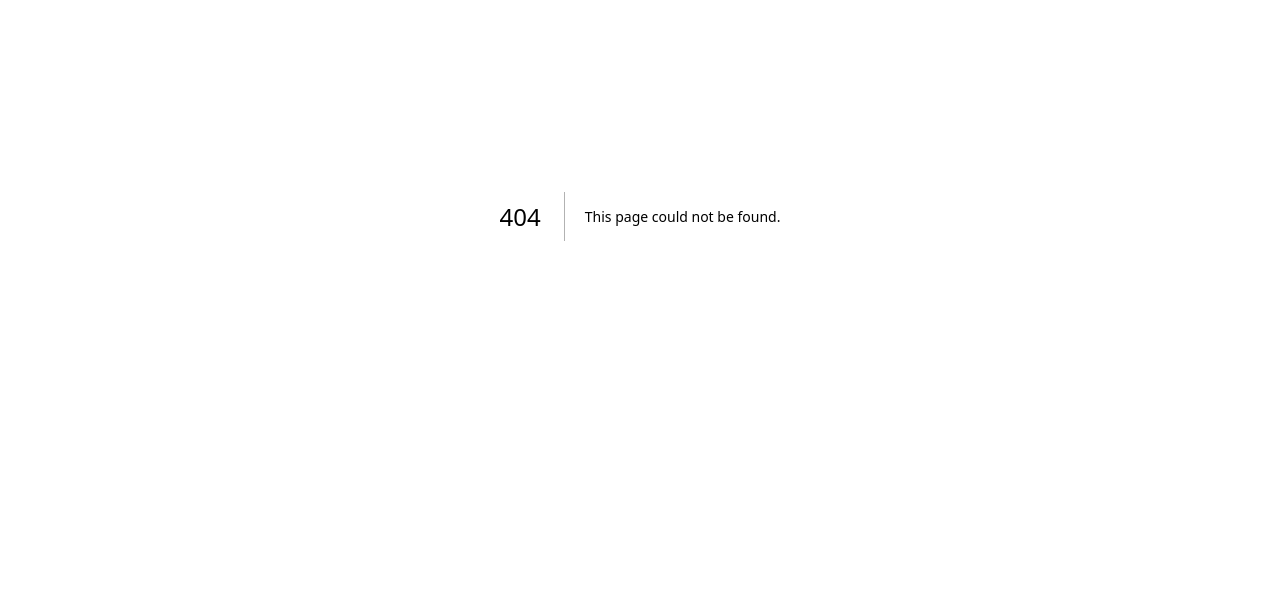
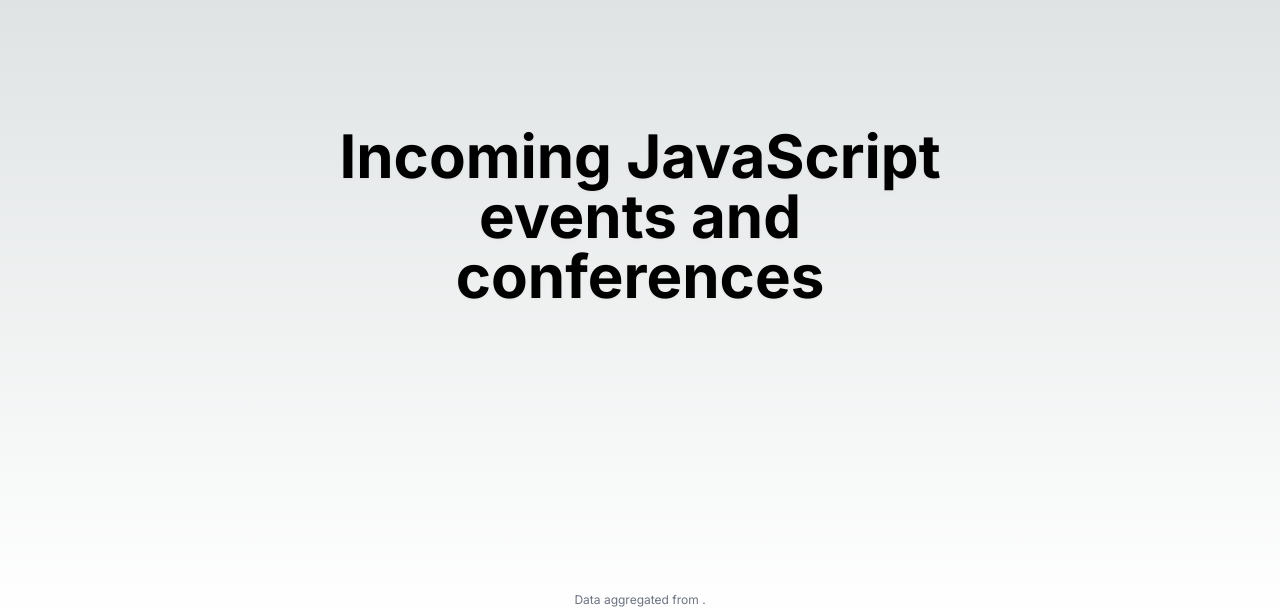
Before and after one commit to ANTOSzbk/next-edge-scaper, a Next.js app: page /blog in a window 1280 px wide. Before the commit this address had no page. Shown: the part 184-800 px from the top of the page. Built offline with nearby package versions, Linux system fonts and the light colour scheme.

Commit message:
Introduce page with conferences

```diff
--- /dev/null
+++ b/app/blog/page.tsx
@@ -0,0 +1,30 @@
+import type { Metadata } from 'next';
+import Link from 'next/link';
+
+export const metadata: Metadata = {
+    title: 'JavaScript Events and Conferences',
+    description: 'Tech news from web development world',
+    keywords: ['javascript', 'typescript', 'react', 'events', 'conferences'],
+};
+
+export const revalidate = 86400; // 24 hours
+
+export default function Blog() {
+    return (
+        <main className="flex min-h-screen flex-col items-center justify-center p-8 md:p-24 relative">
+            <h1 className="lg:text-6xl md:text-5xl text-3xl font-bold drop-shadow-sm dark:drop-shadow-md text-center md:px-48">
+                Incoming JavaScript events and conferences
+            </h1>
+            <footer className="flex flex-col items-center justify-center w-full absolute bottom-2">
+                <p className="text-gray-500 text-center text-xs md:text-md px-4">
+                    Data aggregated from{' '}
+                    <Link
+                        href=""
+                        className="dark:text-blue-300 dark:hover:text-blue-500 text-blue-600 hover:text-blue-800 transition"
+                    ></Link>
+                    .
+                </p>
+            </footer>
+        </main>
+    );
+}
```
